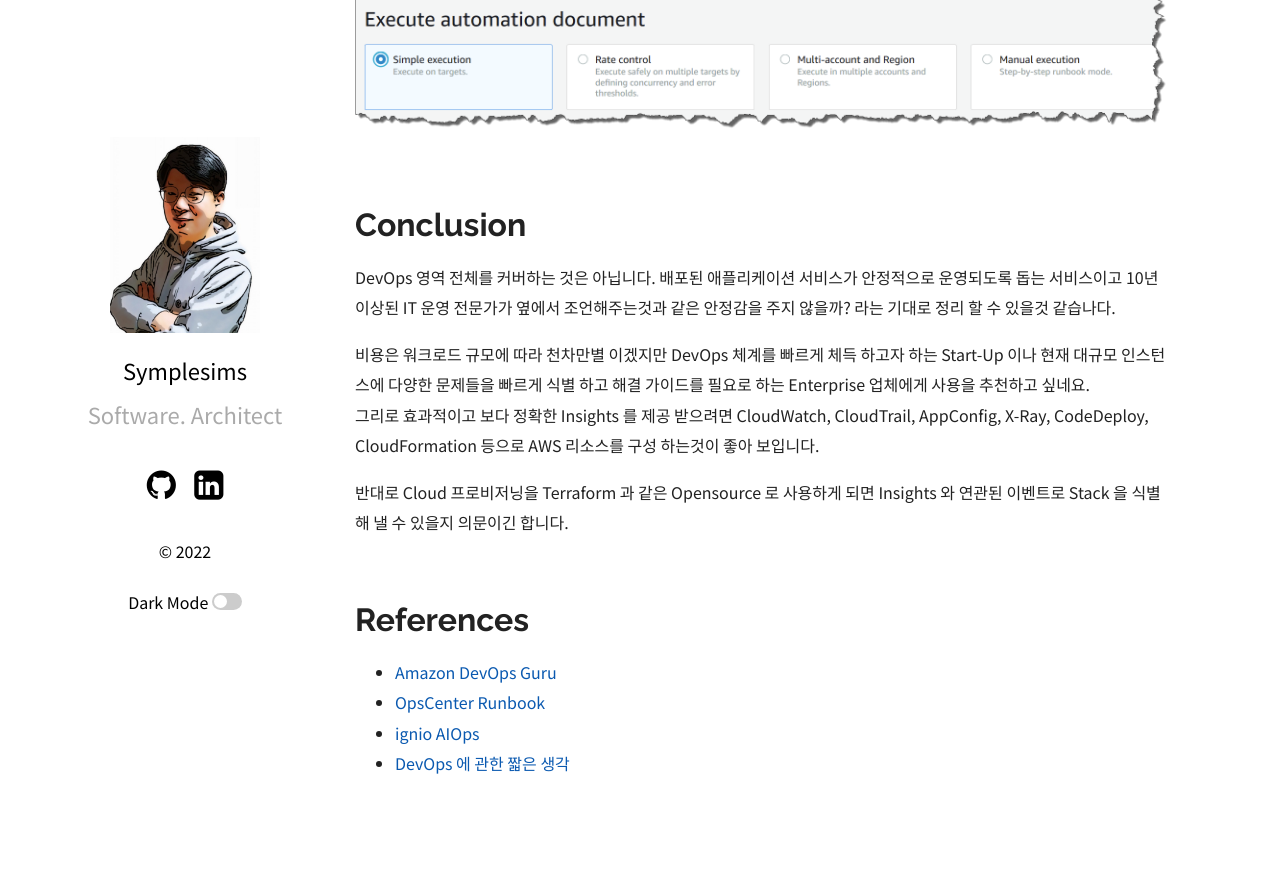
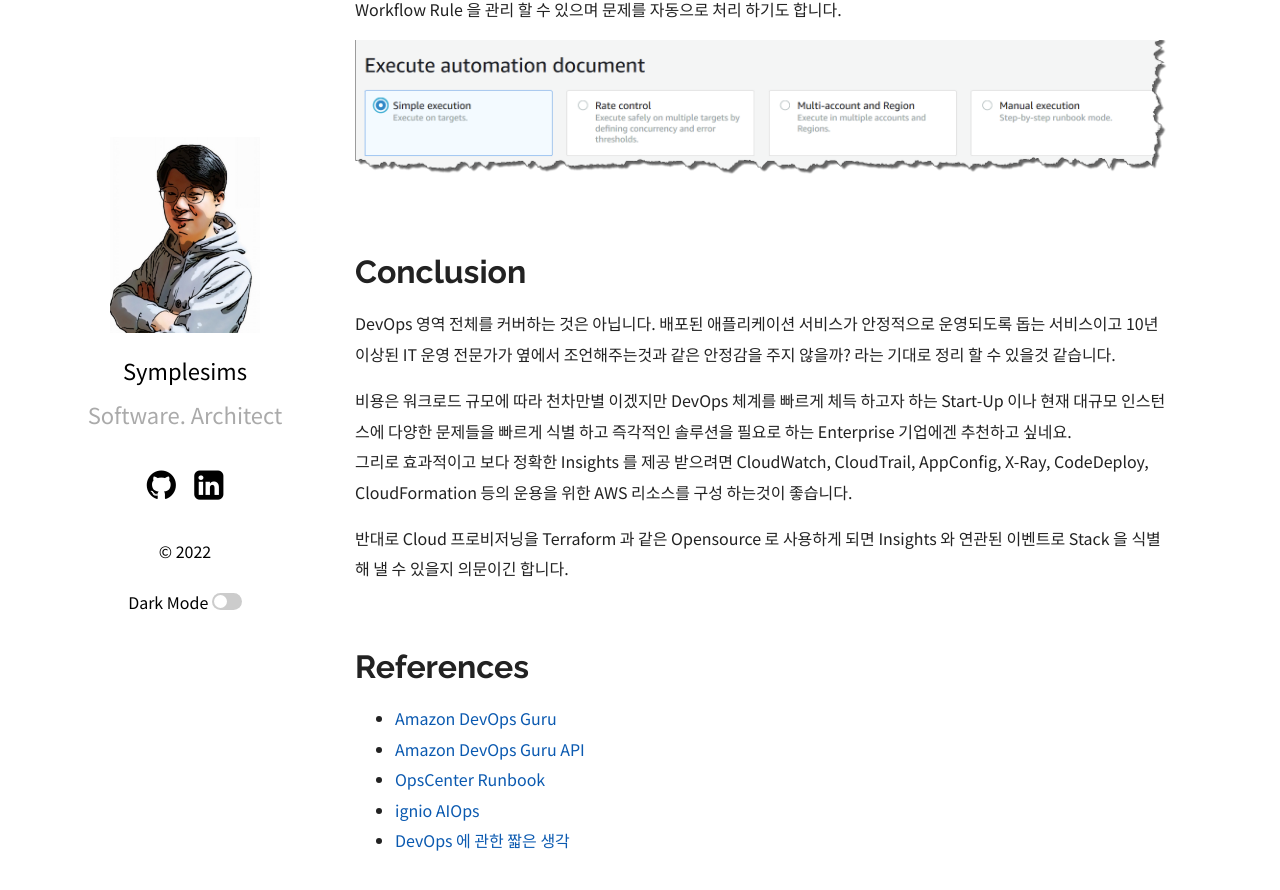
Before and after one commit to symplesims/symplesims.github.io, a Jekyll site: the page built from _posts/2022-07-08-aws-devops-guru.md, in a window 1280 px wide and 900 px high, scrolled down 12361 px. Shown: the top 890 px of the window. Built offline with Jekyll 4.4.1, drawn with Linux system fonts in a browser that asks for light colours; nearby versions of some CDN libraries; before the commit the page ends 13185 px from its top, so only the background shows below that.

Commit message:
AWS DevOps Guru 서비스 소개 - 보완

```diff
--- a/_posts/2022-07-08-aws-devops-guru.md
+++ b/_posts/2022-07-08-aws-devops-guru.md
@@ -118,6 +118,7 @@
 4. Integrations: AWS Systems OpsCenter 와 Atlassian Ops Jini / Pagerduty 써드 파티와 통합 하면 DevOps Guru 가 생산한 Insights 를 수신하여 효과적인 워크플로우를 적용할 수 있습니다.
 
 
+<br>
 
 # DevOps Guru 서비스 살펴보기
 DevOps Guru 초기 화면은 Dashboard 메뉴와 함께 시작 합니다.
@@ -232,10 +233,10 @@
 
 # Conclusion
 
-DevOps 영역 전체를 커버하는 것은 아닙니다. 배포된 애플리케이션 서비스가 안정적으로 운영되도록 돕는 서비스이고 10년 이상된 IT 운영 전문가가 옆에서 조언해주는것과 같은 안정감을 주지 않을까? 라는 기대로 정리 할 수 있을것 같습나다.
+DevOps 영역 전체를 커버하는 것은 아닙니다. 배포된 애플리케이션 서비스가 안정적으로 운영되도록 돕는 서비스이고 10년 이상된 IT 운영 전문가가 옆에서 조언해주는것과 같은 안정감을 주지 않을까? 라는 기대로 정리 할 수 있을것 같습니다.
 
-비용은 워크로드 규모에 따라 천차만별 이겠지만 DevOps 체계를 빠르게 체득 하고자 하는 Start-Up 이나 현재 대규모 인스턴스에 다양한 문제들을 빠르게 식별 하고 해결 가이드를 필요로 하는 Enterprise 업체에게 사용을 추천하고 싶네요.
-그리로 효과적이고 보다 정확한 Insights 를 제공 받으려면 CloudWatch, CloudTrail, AppConfig, X-Ray, CodeDeploy, CloudFormation 등으로 AWS 리소스를 구성 하는것이 좋아 보입니다.
+비용은 워크로드 규모에 따라 천차만별 이겠지만 DevOps 체계를 빠르게 체득 하고자 하는 Start-Up 이나 현재 대규모 인스턴스에 다양한 문제들을 빠르게 식별 하고 즉각적인 솔루션을 필요로 하는 Enterprise 기업에겐 추천하고 싶네요.
+그리로 효과적이고 보다 정확한 Insights 를 제공 받으려면 CloudWatch, CloudTrail, AppConfig, X-Ray, CodeDeploy, CloudFormation 등의 운용을 위한 AWS 리소스를 구성 하는것이 좋습니다.
 
 반대로 Cloud 프로비저닝을 Terraform 과 같은 Opensource 로 사용하게 되면 Insights 와 연관된 이벤트로 Stack 을 식별해 낼 수 있을지 의문이긴 합니다.
 
@@ -243,6 +244,7 @@
 
 # References
 - [Amazon DevOps Guru](https://aws.amazon.com/ko/devops-guru/)
+- [Amazon DevOps Guru API](https://docs.aws.amazon.com/devops-guru/latest/APIReference/Welcome.html)
 - [OpsCenter Runbook](https://docs.aws.amazon.com/systems-manager/latest/userguide/automation-documents.html)
 - [ignio AIOps](https://digitate.com/ignio-aiops/)
 - [DevOps 에 관한 짧은 생각](/devops/2021/12/02/think-about-devops.html)
```
